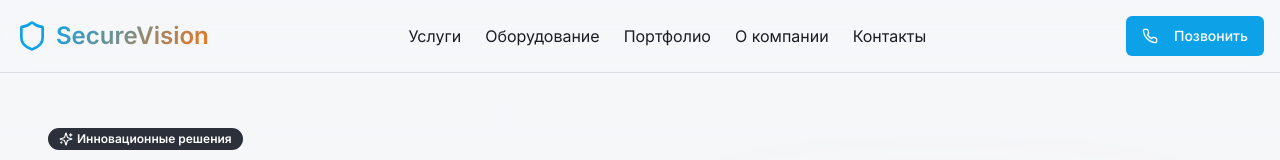
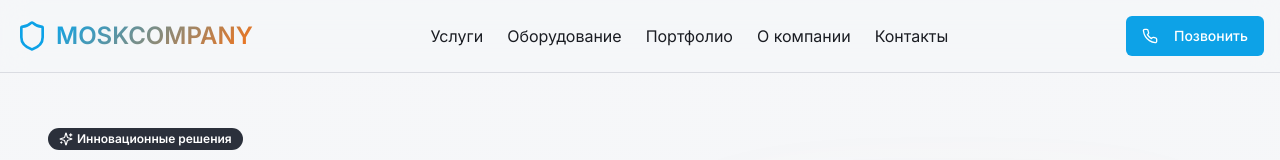
Before and after one commit to pr-poehali-dev/video-surveillance-setup-1, a React (Vite) app: page / in a window 1280 px wide. Shown: the top 160 px of the page. Built offline with nearby package versions, Linux system fonts and the light colour scheme.

Commit message:
MOSKCOMPANY: Добавление нового функционала

```diff
--- a/src/pages/Index.tsx
+++ b/src/pages/Index.tsx
@@ -105,7 +105,7 @@ const Index = () => {
         <div className="container mx-auto px-4 py-4 flex items-center justify-between">
           <div className="flex items-center gap-2">
             <Icon name="Shield" className="text-primary" size={32} />
-            <span className="text-2xl font-bold gradient-text">SecureVision</span>
+            <span className="text-2xl font-bold gradient-text">MOSKCOMPANY</span>
           </div>
           <div className="hidden md:flex gap-6">
             <a href="#services" className="hover:text-primary transition-colors">Услуги</a>
@@ -280,7 +280,7 @@ const Index = () => {
               <Badge className="mb-4">О компании</Badge>
               <h2 className="text-4xl md:text-5xl font-bold mb-6">Надежность и инновации</h2>
               <p className="text-lg text-muted-foreground mb-6">
-                SecureVision — ведущий интегратор систем безопасности с 12-летним опытом работы. Мы специализируемся на проектировании и внедрении современных систем видеонаблюдения с использованием технологий искусственного интеллекта.
+                MOSKCOMPANY — ведущий интегратор систем безопасности с 12-летним опытом работы. Мы специализируемся на проектировании и внедрении современных систем видеонаблюдения с использованием технологий искусственного интеллекта.
               </p>
               <p className="text-lg text-muted-foreground mb-8">
                 Наша команда сертифицированных специалистов гарантирует высокое качество работ на всех этапах реализации проекта — от проектирования до технической поддержки.
@@ -404,7 +404,7 @@ const Index = () => {
             <div>
               <div className="flex items-center gap-2 mb-4">
                 <Icon name="Shield" className="text-primary" size={28} />
-                <span className="text-xl font-bold">SecureVision</span>
+                <span className="text-xl font-bold">MOSKCOMPANY</span>
               </div>
               <p className="text-sm text-secondary-foreground/80">
                 Профессиональные системы видеонаблюдения для вашей безопасности
@@ -438,7 +438,7 @@ const Index = () => {
             </div>
           </div>
           <div className="border-t border-secondary-foreground/20 pt-8 text-center text-sm text-secondary-foreground/60">
-            © 2024 SecureVision. Все права защищены.
+            © 2024 MOSKCOMPANY. Все права защищены.
           </div>
         </div>
       </footer>
```
